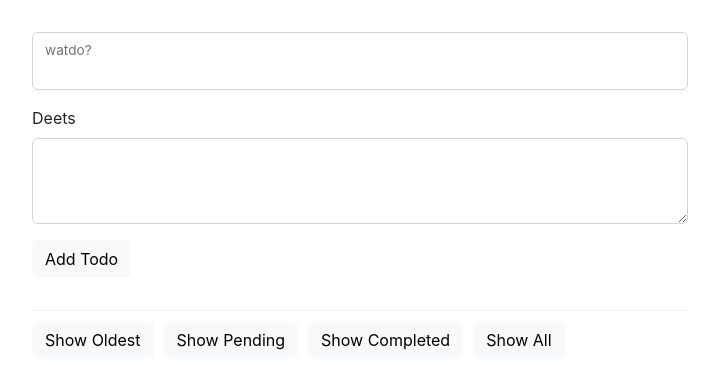
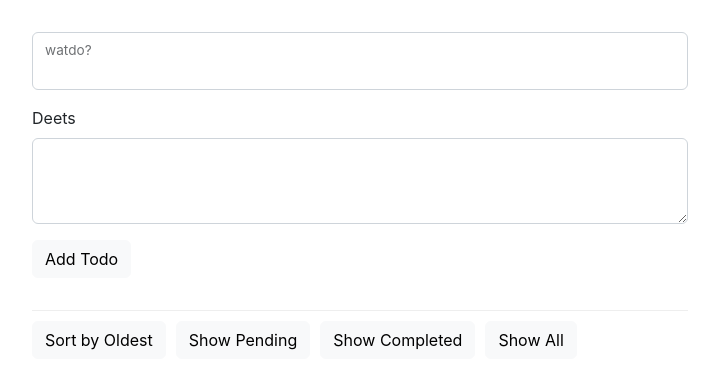
Before and after one commit to mikey712712/React-todo-app, a React (Create React App) app: page / in a window 1280 px wide. Shown: the top 388 px of the page, without its empty margins (280-999 px from the left). Built offline with nearby package versions, Linux system fonts and the light colour scheme.

Commit message:
button change

```diff
--- a/src/App.js
+++ b/src/App.js
@@ -11,7 +11,7 @@ export default function App() {
 	}
 	const [fields, setFields] = useState(defaultFields)
 	const [todos, setTodos] = useState([])
-	const [orderLabel, setLabel] = useState("Show Oldest")
+	const [orderLabel, setLabel] = useState("Sort by Oldest")
 	const [listMode, setListMode] = useState("all")
 
 	const handleChange = (event) => {
@@ -34,11 +34,11 @@ export default function App() {
 	}
 
 	const sortTodos = () => {
-		if (orderLabel === "Show Oldest") {
-			setLabel("Show Recent")
+		if (orderLabel === "Sort by Oldest") {
+			setLabel("Sort by Recent")
 			setTodos([...todos].reverse())
 		} else {
-			setLabel("Show Oldest")
+			setLabel("Sort by Oldest")
 			setTodos([...todos].reverse())
 		}
 	}
```
